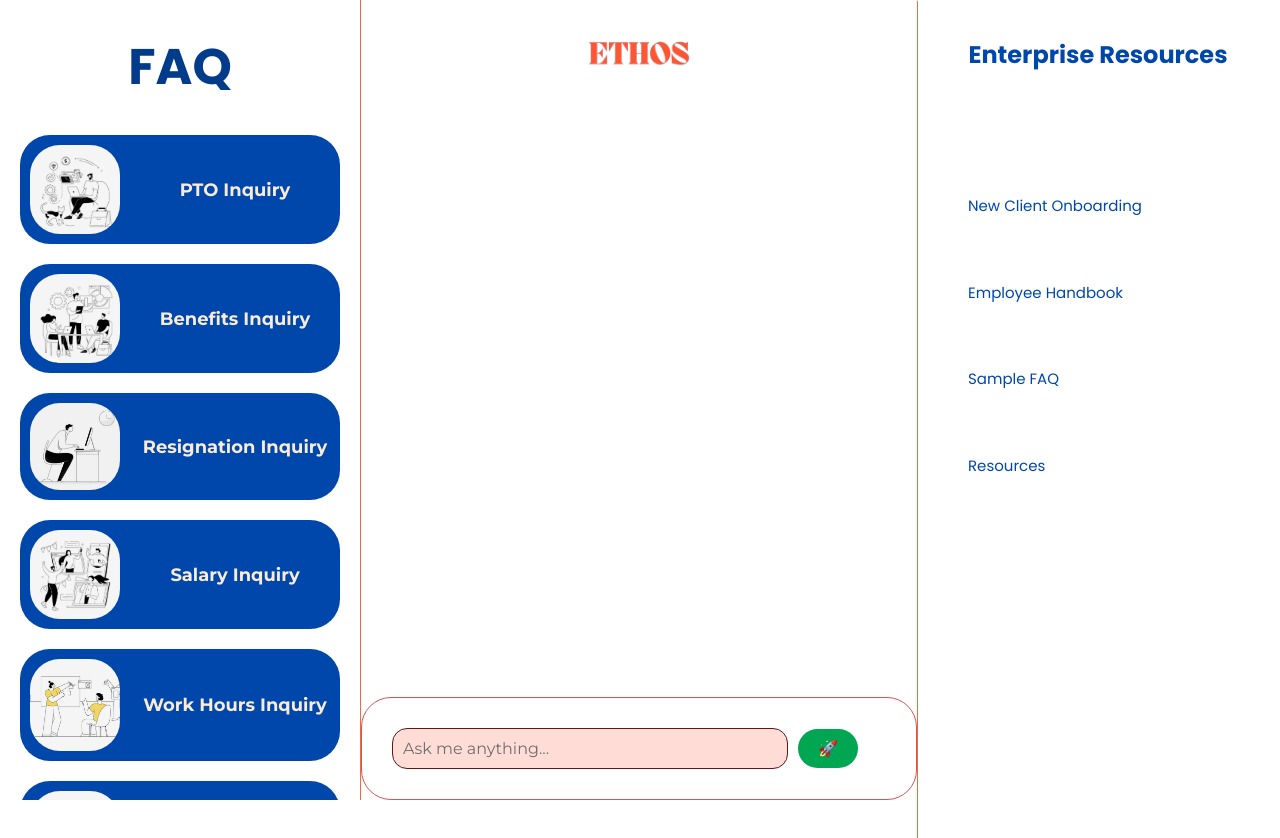
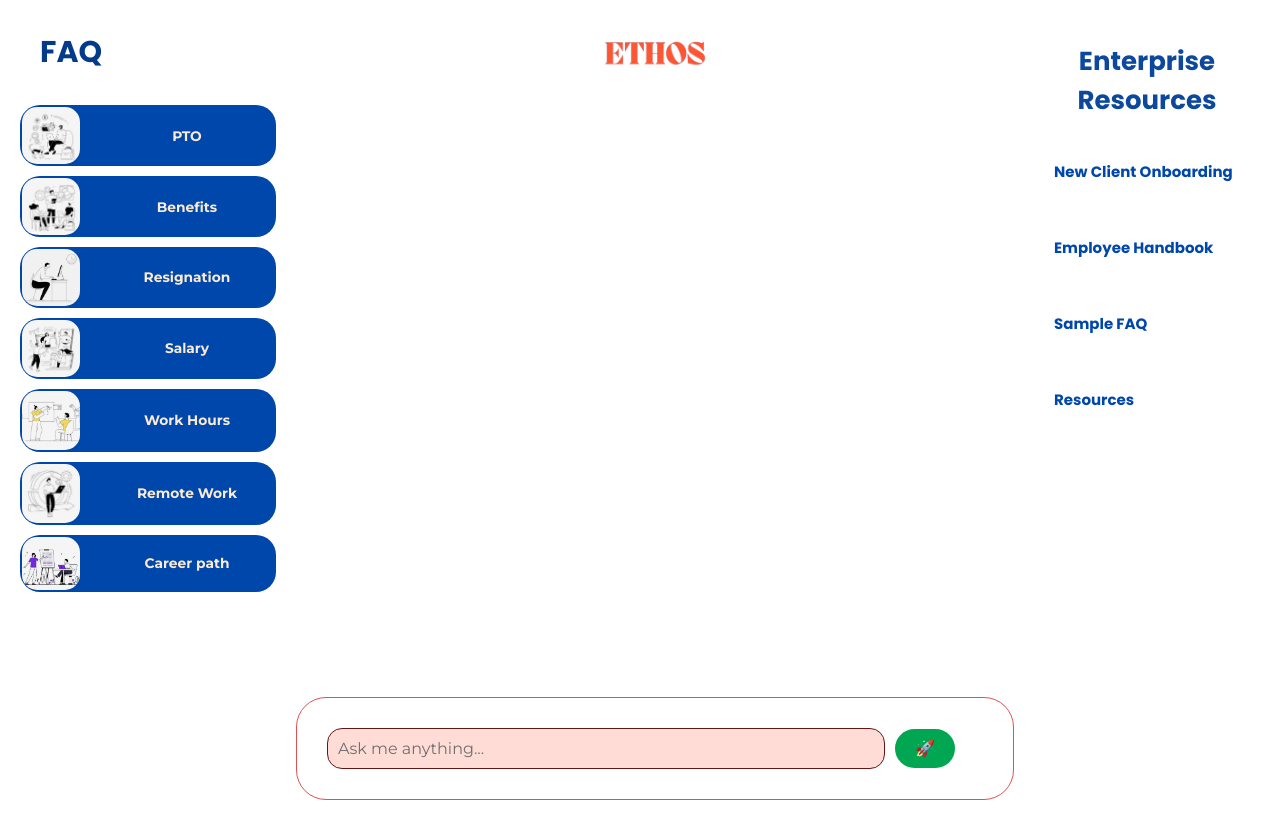
Before and after one commit to PStewart1/HR-Chatbot, a React (Create React App) app in the folder FrontEnd/mychatbot/: page / in a window 1280 px wide. Shown: the top 838 px of the page. Built offline with nearby package versions, Linux system fonts and the light colour scheme.

Commit message:
cliente changes request

```diff
--- a/FrontEnd/mychatbot/src/App.css
+++ b/FrontEnd/mychatbot/src/App.css
@@ -8,17 +8,21 @@
 }
 
 .sidebar {
-  width: 25%; /* el ancho que prefieras para la barra lateral */
+  flex: 0 0 20%;
 }
 
 .chat-container {
-  width: 100%;
+  width: 3;
   display: flex;
   flex-direction: column;
+  flex-grow: 1; /* Asegura que chat-area tome todo el espacio vertical disponible */
+
 }
 
 .chat-area {
   display: flex;
   flex-direction: column;
   flex-grow: 1;
+
+
 }
--- a/FrontEnd/mychatbot/src/App.js
+++ b/FrontEnd/mychatbot/src/App.js
@@ -12,7 +12,7 @@ const predefinedAnswers = {
   'How do I resign from my position?': 'You can resign by submitting a written notice to HR.',
   'What is the salary range for my role?': 'You salary will be xxxx',
   'What are the standard work hours?': 'Our standard work hours are from 9 AM to 5 PM, Monday through Friday.',
-  'Can I Work Remotely?':'We offer flexible remote work options based on job roles and performance evaluations',
+  'Can I Work remotely?':'We offer flexible remote work options based on job roles and performance evaluations',
   'What are the career path options?':'We have a structured career development program with opportunities for advancement and skill enhancement.',
 };
 
--- a/FrontEnd/mychatbot/src/components/ChatWindow/ChatWindow.css
+++ b/FrontEnd/mychatbot/src/components/ChatWindow/ChatWindow.css
@@ -27,20 +27,20 @@
   transition: opacity 0.7s ease-in-out;
 }
 
-
 .message.user {
-  background-color: rgb(100, 109, 232); /* Color distinto para el usuario */
+  background-color: #ffffff; /* Fondo blanco */
   align-self: flex-end;
   margin-left: auto;
   font-size: medium;
+  color: rgba(0, 71, 171, 0.8); /* Tipografía azul con ligera transparencia */
 }
 
 .message.bot {
-  background-color: #00695c; /* Color distinto para el bot */
+  background-color: #ffffff; /* Fondo blanco */
   align-self: flex-start;
-  margin-right: auto; /* Alinear a la izquierda */
+  margin-right: auto;
   font-size: medium;
-  opacity: 0;
+  color: rgba(220, 82, 82, 0.8); /* Tipografía roja con ligera transparencia */
 }
 
 .input-bar input {
--- a/FrontEnd/mychatbot/src/components/LinkComponent/LinkComponent.css
+++ b/FrontEnd/mychatbot/src/components/LinkComponent/LinkComponent.css
@@ -1,39 +1,38 @@
 /* LinkComponent.css */
 .link-container {
-  line-height: 1.1;
   display: flex;
-  width: 25%;
   flex-direction: column;
-  align-items: right;
+  align-items: normal;
+  justify-content:start;
+  width: 20%;
+  min-width: 187px;
+  max-width: 226px;
+  height: inherit;
+  margin: auto;
   padding: 20px;
-  right: 0;
-  top: 0;
-  height: 100vh;
-  overflow-y: auto;
-  border: 2px solid #ffffff;
-  background-color: #ffffff;
-  border-left: 1px solid #ef684a;
+  background-color: rgb(255, 255, 255);
+  border-radius: 20px;
+  border: 1px  #000000;
 }
-.link-container h2{
+.link-container h2 {
   text-align: center;
-  font-size: 24px;
-  margin-bottom: 100px;
-  color: #0047AB;
-
+  font-size: 26px;
+  margin-bottom: 20px; /* Reducir el margen para compactar el espacio */
+  color: #0c489c;
 }
 
 .link-container a {
-  padding: 30px;
+  padding: 20px; /* Reducir el padding para que los enlaces sean más compactos */
   font-size: 15px;
   display: block;
-  margin-bottom: 10px;
+  margin-bottom: 13px; /* Menor espacio entre enlaces */
   color: #0047AB;
   text-decoration: none;
+  font-weight: bold;
   transition: color 0.3s ease, font-size 0.3s ease;
+}
 
-}
 .link-container a:hover {
   color: #ef684a;
-  font-size: 20px;
-
+  font-size: 17px; /* Aumento sutil al pasar el cursor */
 }
--- a/FrontEnd/mychatbot/src/components/SideBar/SideBar.js
+++ b/FrontEnd/mychatbot/src/components/SideBar/SideBar.js
@@ -16,32 +16,32 @@ function Sidebar({ onQuestionSelect }) {
     <div className="sidebar">
       <h2 className="sidebar-title">FAQ</h2>
       <button onClick={() => onQuestionSelect('How much PTO can I get in a year?')}>
-        <img src={ptoImage} alt="PTO Inquiry"/>
-        <span> PTO Inquiry </span>
+        <img src={ptoImage} alt="PTO"/>
+        <span> PTO  </span>
       </button>
       <button onClick={() => onQuestionSelect('What benefits are offered?')}>
-        <img src={benefitsImage} alt="Benefits Inquiry"/>
-        <span> Benefits Inquiry </span>
+        <img src={benefitsImage} alt="Benefits"/>
+        <span> Benefits  </span>
       </button>
       <button onClick={() => onQuestionSelect('How do I resign from my position?')}>
-        <img src={resignationImage} alt="Resignation Inquiry"/>
-        <span> Resignation Inquiry </span>
+        <img src={resignationImage} alt="Resignation"/>
+        <span> Resignation </span>
       </button>
       <button onClick={() => onQuestionSelect('What is the salary range for my role?')}>
-        <img src={salaryImage} alt="Salary Inquiry" />
-        <span> Salary Inquiry </span>
+        <img src={salaryImage} alt="Salary" />
+        <span> Salary </span>
       </button>
       <button onClick={() => onQuestionSelect('What are the standard work hours?')}>
-        <img src={workHoursImage} alt="Work Hours Inquiry" />
-        <span> Work Hours Inquiry </span>
+        <img src={workHoursImage} alt="Work Hours" />
+        <span> Work Hours</span>
       </button>
       <button onClick={() => onQuestionSelect('Can I work remotely?')}>
-        <img src={remoteWorkImage} alt="Remote Work Inquiry" />
-        <span> Remote Work Inquiry </span>
+        <img src={remoteWorkImage} alt="Remote Work" />
+        <span> Remote Work </span>
       </button>
       <button onClick={() => onQuestionSelect('What are the career path options?')}>
-        <img src={careerPathImage} alt="Career Path Inquiry" />
-        <span> Career Path Inquiry </span>
+        <img src={careerPathImage} alt="Career Path" />
+        <span> Career path</span>
       </button>
       {/* Agrega más botones según sea necesario */}
     </div>
--- a/FrontEnd/mychatbot/src/components/SideBar/Sidebar.css
+++ b/FrontEnd/mychatbot/src/components/SideBar/Sidebar.css
@@ -5,7 +5,6 @@
   overflow-y: auto;
   background-color: rgb(255, 255, 255);
   border-color: rgb(255, 255, 255);
-  border-right: 1px solid #ef684a;
 
 }
 
@@ -13,42 +12,44 @@
   color: #023b8a;
   padding: 10px 20px;
   margin: 0 0 20px 0;
-  text-align: center;
-  font-size: 50px;
+  text-align: start;
+  font-size: 30px;
 }
-
-/* Sidebar.css */
 
 .sidebar button {
   display: flex;
   align-items: center;
   gap: 10px;
-  padding: 10px;
-  margin-bottom: 20px;
-  width: 100%;
+  padding: 2px;
+  margin-bottom: 10px;
   background-color: #0047AB;
   border: none;
-  border-radius: 30px;
+  border-radius: 20px;
   cursor: pointer;
   color: antiquewhite;
+  transition: transform 0.2s ease-in-out, background-color 0.2s ease-in-out; /* Suaviza la transformación y el cambio de color */
 }
 
 .sidebar button span {
-  font-size: 1.4vw;
+  font-size: calc(1vw + 1px);
   font-weight: bold;
   font-family: 'Montserrat', sans-serif !important;
   flex: 1;
   margin-left: 10px;
+  overflow: hidden; /* Previene desbordamiento del texto */
+  text-overflow: ellipsis; /* Añade "..." si el texto es muy largo */
+  white-space: nowrap; /* Mantiene el texto en una sola línea */
 }
 
 /* Imágenes de los botones del Sidebar */
 .sidebar button img {
-  max-width: 30%;
+  max-width: 23%;
   height: auto;
   object-fit: contain;
-  border-radius: 30px;
+  border-radius: 15px;
 }
 
 .sidebar button:hover {
   background-color: #FF5733;
+  transform: scale(1.08);
 }
```
Also changed, not shown: 1 other file (tests, documents, lock files or other folders).
